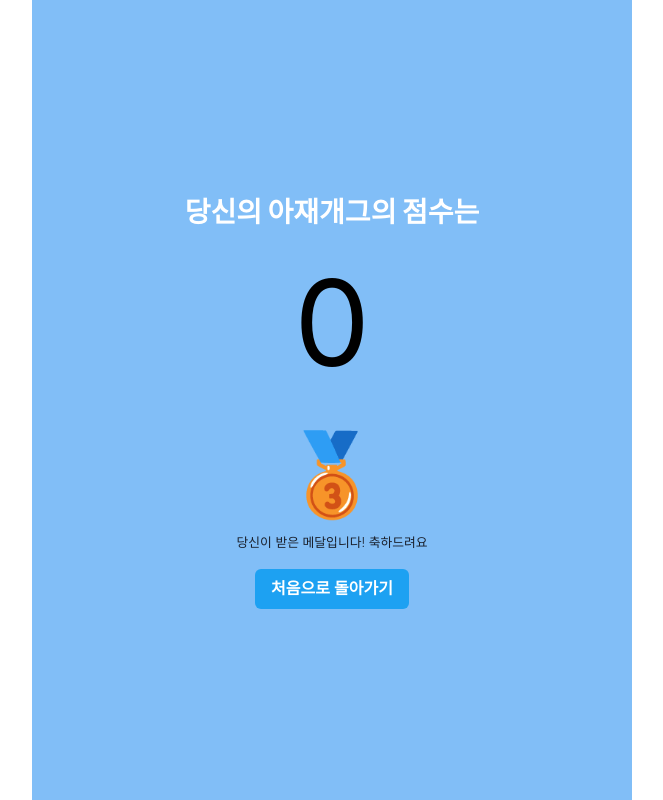
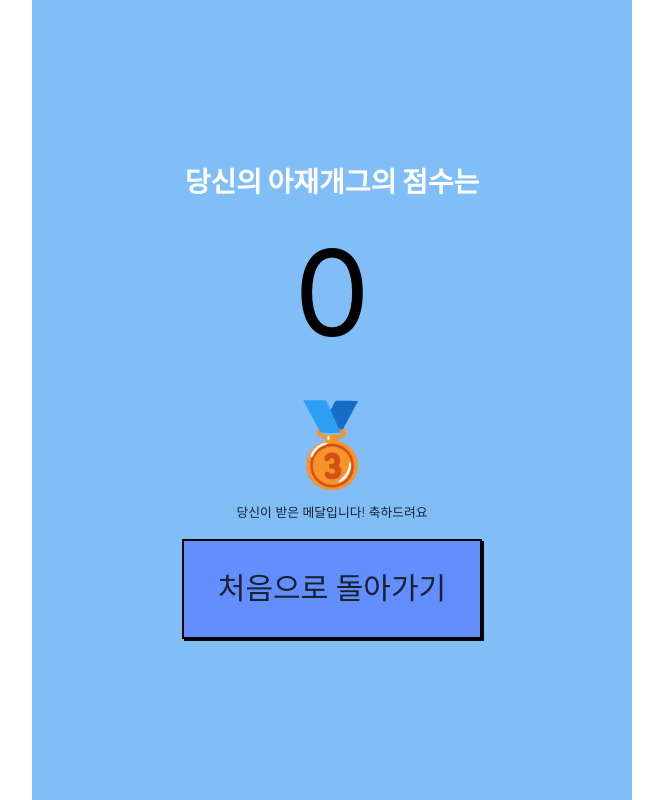
Before and after one commit to DadjokesTeam/dadjoke, a React (Create React App) app: page /score in a window 1280 px wide. Shown: the whole page, without its empty margins (308-971 px from the left). Built offline with nearby package versions, Linux system fonts and the light colour scheme; a web font is replaced by a local one.

Commit message:
edit button

```diff
--- a/src/Pages/ScorePage/index.jsx
+++ b/src/Pages/ScorePage/index.jsx
@@ -1,15 +1,11 @@
 import React, { useState } from "react";
-import { Button } from "@chakra-ui/react";
 import * as S from "./style";
-import { useNavigate } from "react-router-dom";
+import { Button } from "../../components";
+import { Link } from "react-router-dom";
 
 const Score = () => {
   const [score, setScore] = useState(0);
-  const navigate = useNavigate();
 
-  const navigateToHome = () => {
-    navigate("/");
-  };
   return (
     <S.Container>
       <S.MainTitle>당신의 아재개그의 점수는</S.MainTitle>
@@ -22,12 +18,10 @@ const Score = () => {
       ) : (
         <S.Medal>🥉</S.Medal>
       )}
-      <S.MedalTitle>
-        당신이 받은 메달입니다! 축하드려요
-      </S.MedalTitle>
-      <Button colorScheme="twitter" size="md" onClick={navigateToHome}>
-        처음으로 돌아가기
-      </Button>
+      <S.MedalTitle>당신이 받은 메달입니다! 축하드려요</S.MedalTitle>
+      <Link to="/">
+        <Button content="처음으로 돌아가기" />
+      </Link>
     </S.Container>
   );
 };
```
